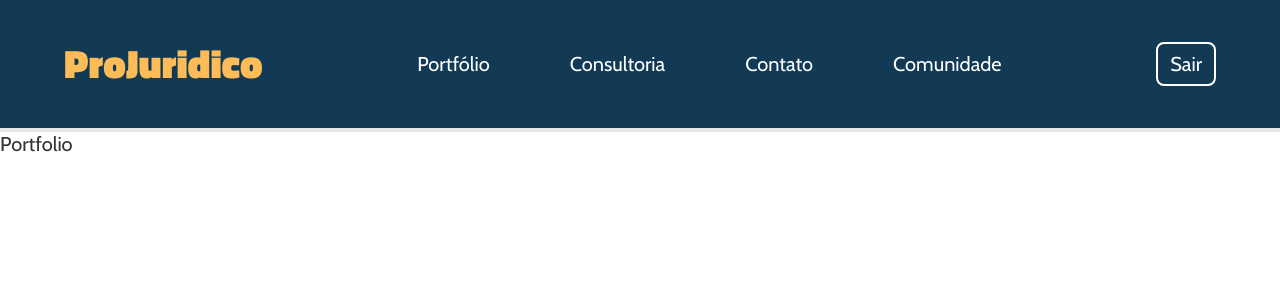
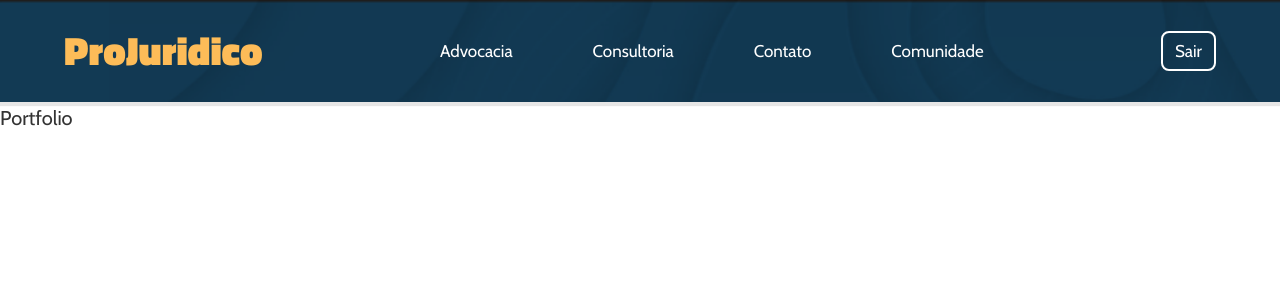
Before and after one commit to LucasWanderleyGomes/ProJuridico-front, a React (Vite) app in the folder projuridico_frontend/: page /portfolio in a window 1280 px wide. Shown: the top 300 px of the page. Built offline with nearby package versions, Linux system fonts and the light colour scheme; the HTML template or start-up script is replaced by a standard one; a web font is replaced by a local one.

Commit message:
estilizando header

```diff
--- a/projuridico_frontend/src/components/Header.jsx
+++ b/projuridico_frontend/src/components/Header.jsx
@@ -1,9 +1,9 @@
 import "../styles/components/Header.css"
 import {Link} from "react-router-dom"
-
+import bg from "../assets/bg-navbar.png"
 const Header = () => {
   return (
-    <header className="header">
+    <header className="header" style={{ backgroundImage: `url(${bg})` }}>
       <div className="left-header-cont">
           <Link to="/home" className="logo" >ProJuridico</Link>
 
@@ -11,7 +11,7 @@ const Header = () => {
       </div>
       <nav className="items">
 
-            <Link to="/portfolio" className="links-nav" >Portfólio</Link>
+            <Link to="/portfolio" className="links-nav" >Advocacia</Link>
             <Link to="/consultoria" className="links-nav">Consultoria</Link>
             <Link to="/contato" className="links-nav">Contato</Link>
             <Link to="/comunidade" className="links-nav">Comunidade</Link>
--- a/projuridico_frontend/src/styles/components/Header.css
+++ b/projuridico_frontend/src/styles/components/Header.css
@@ -4,13 +4,14 @@
   display: flex;
     flex-direction: row;
     align-items: center;
-    padding: 2rem 4rem;
+    padding: 1.2rem 4rem;
     background-color: #123A54;
     justify-content: space-between;
     /* position: fixed; */
     width: 100%;
     z-index: 1;
     box-shadow: 0px 0px 1px 4px #57575726;
+    background-size: cover;
 }
 
 .left-header-cont{
@@ -58,13 +59,13 @@
 .items>a{
   text-decoration: none;
   color: #ffffff;
-  font-size: 20px;
+  font-size: 17px;
 }
 
 #bot-sair-log{
   text-decoration: none;
   color: #ffffff;
-  font-size: 20px;
+  font-size: 17px;
   padding: 8px 12px;
   border-radius: 8px;
   border: 2.4px solid #ffffff;
```
Also changed, not shown: projuridico_frontend/src/assets/bg-navbar.png (added).
